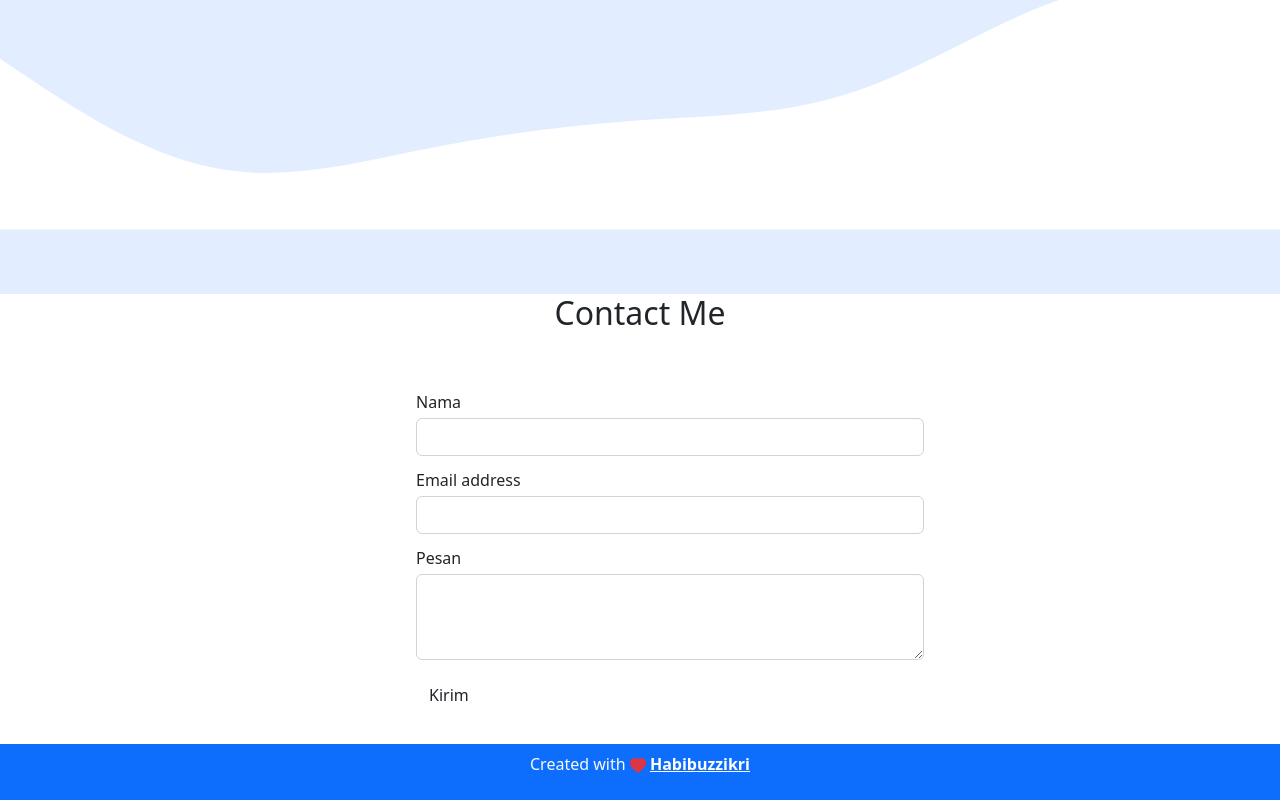
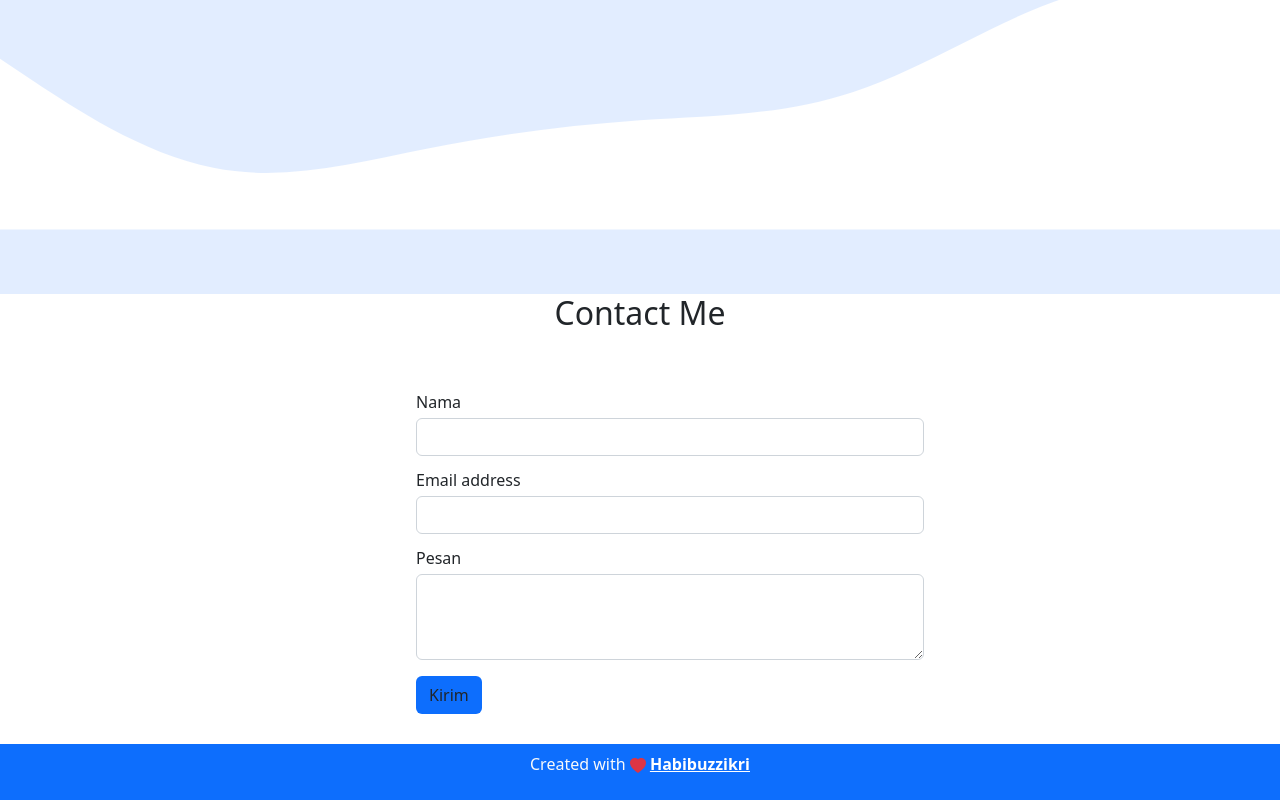
Before and after one commit to habibuzzikri/portofolio.github.io, a plain HTML site: page index.html in a window 1280 px wide. Shown: the part 2217-3017 px from the top of the page. Drawn offline with nearby package versions, Linux system fonts and the light colour scheme; files whose address does not match are found by name.

Commit message:
mengubah button kembali warna biru

```diff
--- a/index.html
+++ b/index.html
@@ -145,7 +145,7 @@
               <label for="pesan" class="form-label">Pesan</label>
               <textarea class="form-control" id="pesan" rows="3"></textarea>
             </div>
-            <button type="submit" class="btn btn-succsess">Kirim</button>
+            <button type="submit" class="btn bg-primary">Kirim</button>
           </form>
         </div>
       </div>
```
